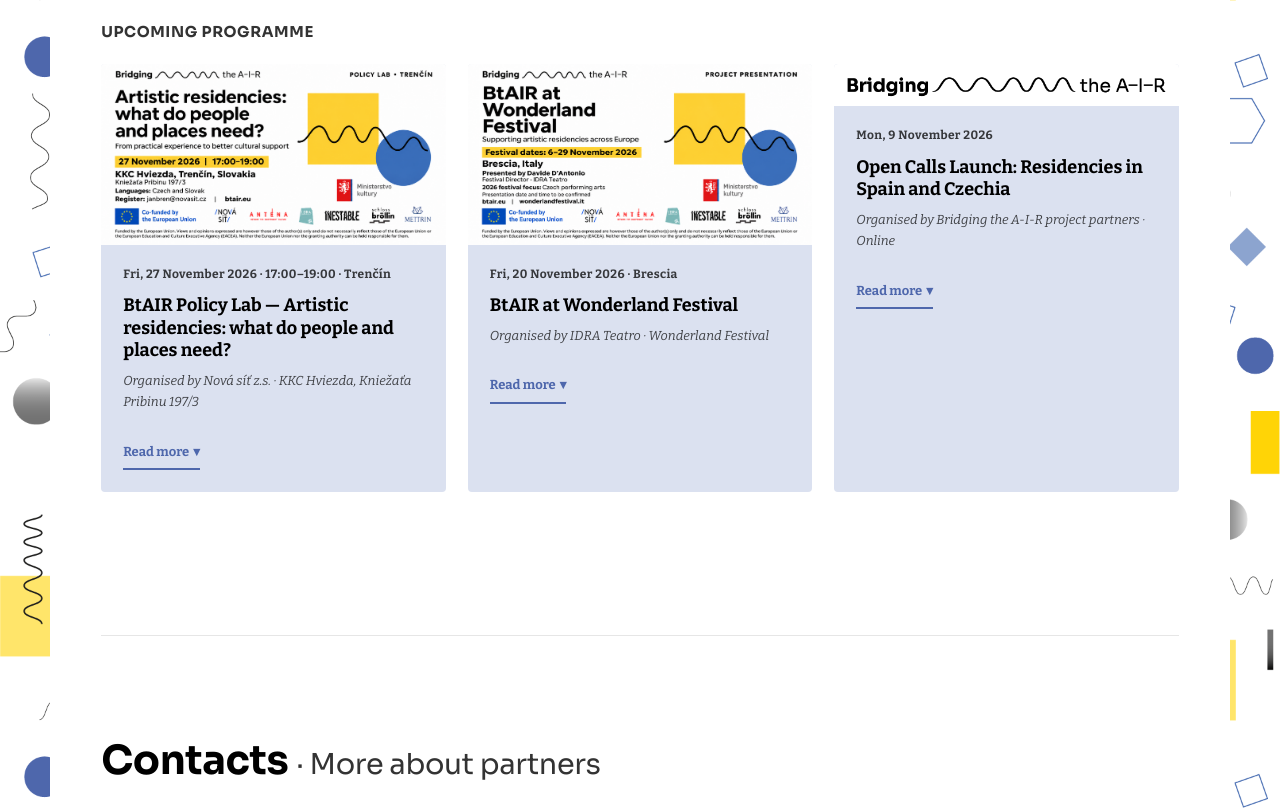
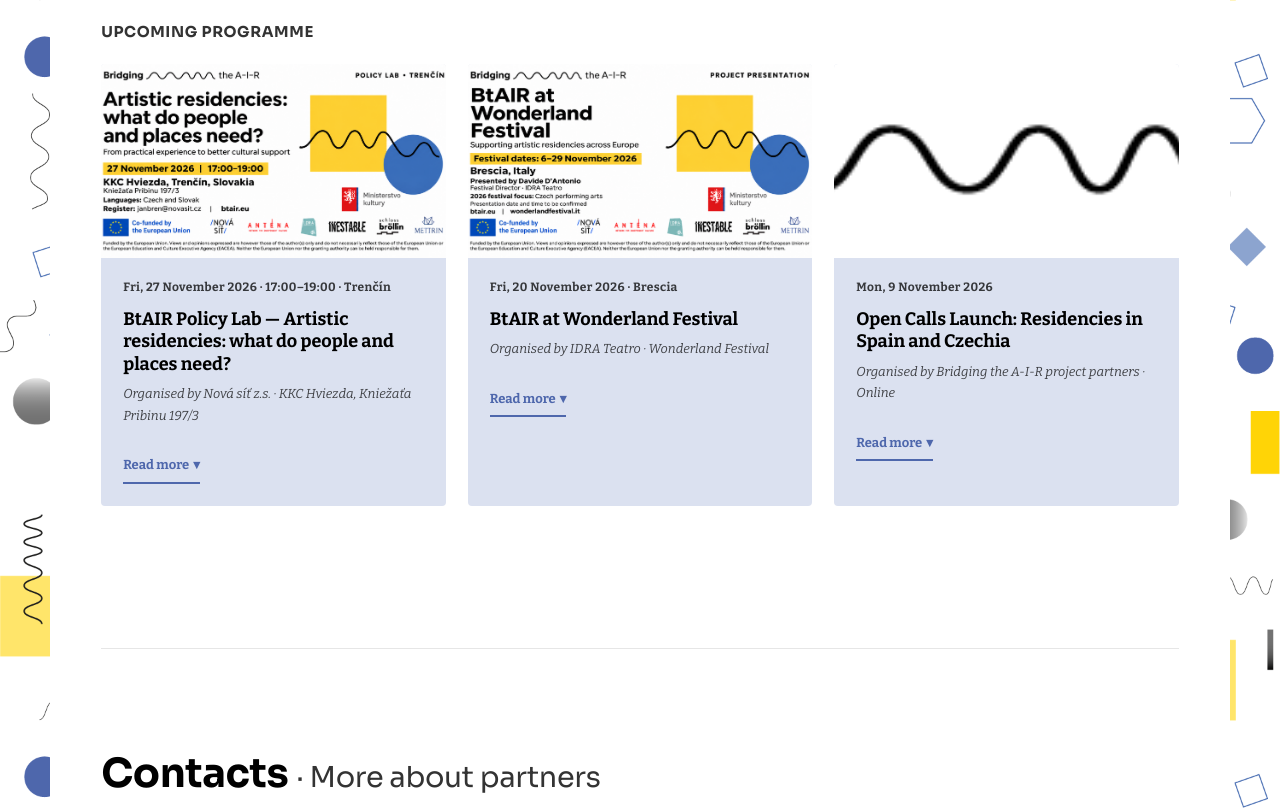
Before and after one commit to ondrejwald/btair-eleventy, an Eleventy site: page src/index.njk in a window 1280 px wide. Shown: the part 6189-6998 px from the top of the page. Built offline with nearby package versions, Linux system fonts and the light colour scheme; Eleventy itself is replaced by a stand-in of ours; files that its build step writes are made by us from their sources; files whose address does not match are found by name.

Commit message:
Fix: event poster images (CSS aspect-ratio + object-fit cover; ensure PNG files are committed)

```diff
--- a/src/_layouts/base.njk
+++ b/src/_layouts/base.njk
@@ -77,13 +77,17 @@
             width: 100%;
             background: #FFFFFF;
             line-height: 0;
+            min-height: 120px;        /* ensures a visible frame even before image loads */
+            aspect-ratio: 16 / 9;      /* reserves vertical space */
+            overflow: hidden;
         }
         .event-card__poster img {
             display: block;
             width: 100%;
-            height: auto;
-            max-height: none;
-            object-fit: contain;
+            height: 100%;
+            min-height: 120px;
+            object-fit: cover;
+            object-position: center;
         }
         .event-card__body {
             padding: 20px 22px 22px;
```
Also changed, not shown: src/assets/event-images/policy-lab-trencin-2026.png (added), src/assets/event-images/wonderland-festival-2026.png (added).
